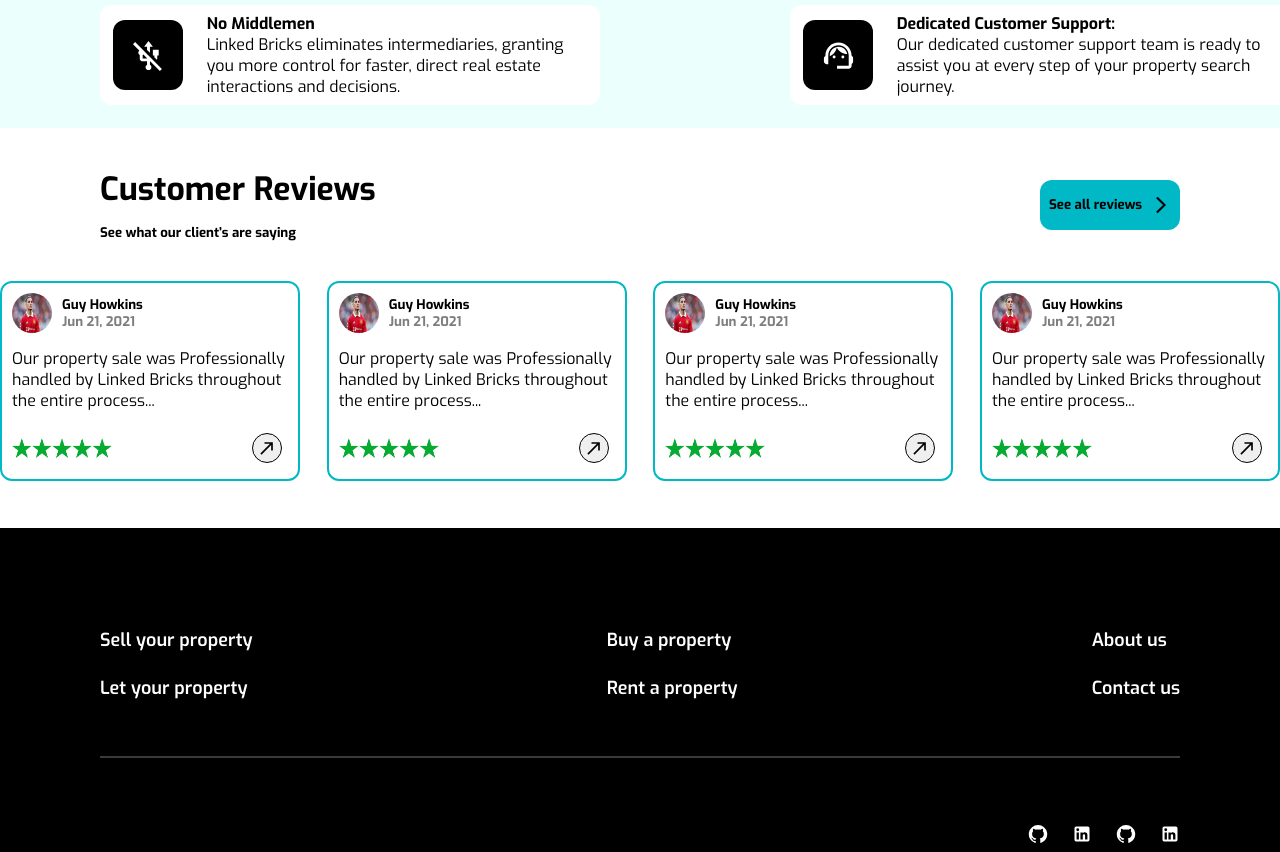
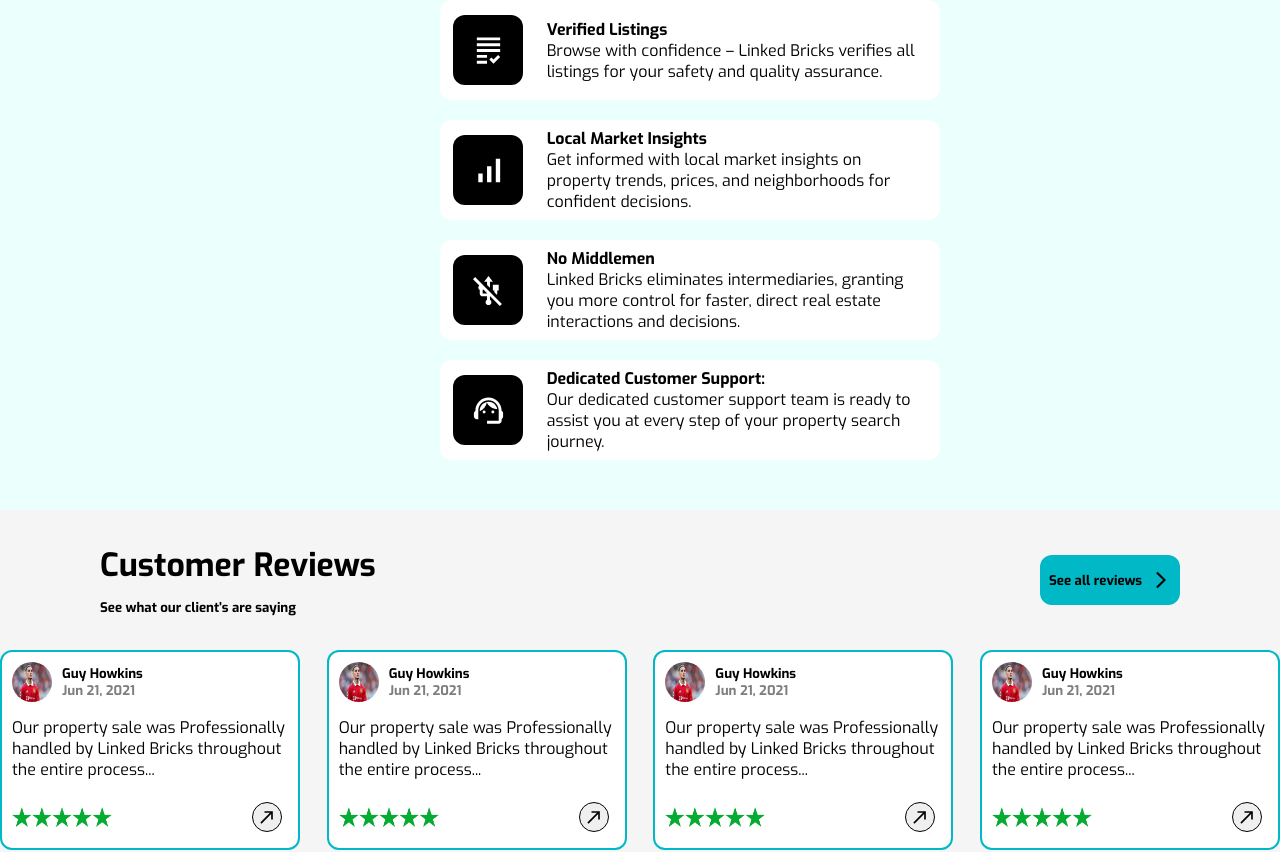
Before and after one commit to AhmedAmgadElsharkawy/Real-Estate-Property-Management, a React (Vite) app in the folder client/: page / in a window 1280 px wide. Shown: the part 2254-3106 px from the top of the page. Built offline with nearby package versions, Linux system fonts and the light colour scheme.

Commit message:
finishing the css of the home page

```diff
--- a/client/src/pages/Home/Home.module.css
+++ b/client/src/pages/Home/Home.module.css
@@ -169,20 +169,23 @@
 }
 
 .chooseUsDev {
-    padding: 0px 0px 0px 100px;
+    padding: 20px 0px 50px 100px;
     background-color: #EBFFFD;
     width: 100%;
-    height: 450px;
     display: flex;
     flex-direction: column;
     justify-content: space-evenly;
 }
 
 .featuresDev {
-    display: grid;
-    grid-template-columns: repeat(2, 1fr);
     column-gap: 190px;
     row-gap: 20px;
+    display: flex;
+    flex-direction: row;
+    align-items: center;
+    justify-content: center;
+    flex-wrap: wrap;
+    padding-top: 20px;
 }
 
 .reviewDiv {
@@ -191,8 +194,8 @@
     align-items: center;
     justify-content: space-evenly;
     width: 100%;
-    height: 400px;
-    background-color: white;
+    padding-bottom: 70px;
+
 }
 
 .goToReviewsPage {
@@ -203,6 +206,8 @@
     width: 100%;
     padding-left: 100px;
     padding-right: 100px;
+
+    padding: 20px 100px 20px 100px;
 }
 
 .peopleReviews {
@@ -212,6 +217,8 @@
     align-items: center;
     justify-content: space-between;
     padding-bottom: 20px;
+    flex-wrap: wrap;
+    gap: 20px;
 }
 
 .reviewsTitle {
@@ -242,6 +249,11 @@
     .clearInputButton {
         left: -10%;
     }
+
+    .peopleReviews {
+        justify-content: center;
+    }
+
 }
 
 @media only screen and (max-width: 900px) {
@@ -306,7 +318,6 @@
     }
     .properties {
         padding: 50px 0px 50px 0;
-        height: auto;
         display: flex;
         flex-direction: column;
         justify-content: space-between;
@@ -349,7 +360,6 @@
         flex-direction: column;
         align-items: center;
         justify-content: space-evenly;
-        height: 1000px;
     }
 
     .goToReviewsPage {
@@ -363,16 +373,10 @@
     }
 
     .peopleReviews {
-        width: 100%;
-        height: 100%;
-        display: flex;
-        flex-direction: column;
-        align-items: center;
-        justify-content: space-evenly;
+        justify-content: center;
     }
 
     .reviewsTitle {
-        height: 100px;
         display: flex;
         flex-direction: column;
         align-items: start;
@@ -462,7 +466,7 @@
         grid-column:span 2;
     }
     .properties {
-        padding: 170px 0px 50px 20px;
+        padding: 50px 0px 50px 20px;
         display: flex;
         flex-direction: column;
         justify-content: space-between;
@@ -506,23 +510,16 @@
         flex-direction: column;
         align-items: center;
         justify-content: space-evenly;
-        height: 1000px;
-    }
-
-    .peopleReviews {
-        width: 100%;
-        height: 100%;
-        display: flex;
-        flex-direction: column;
-        align-items: center;
-        justify-content: space-evenly;
     }
 
     .reviewsTitle {
-        height: 100px;
         display: flex;
         flex-direction: column;
         align-items: start;
         justify-content: space-evenly;
     }
+
+    .peopleReviews {
+        justify-content: center;
+    }
 }
```
